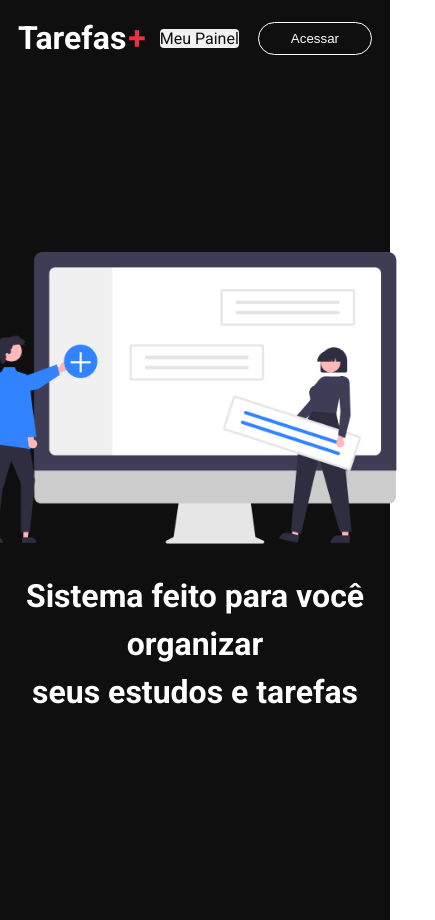
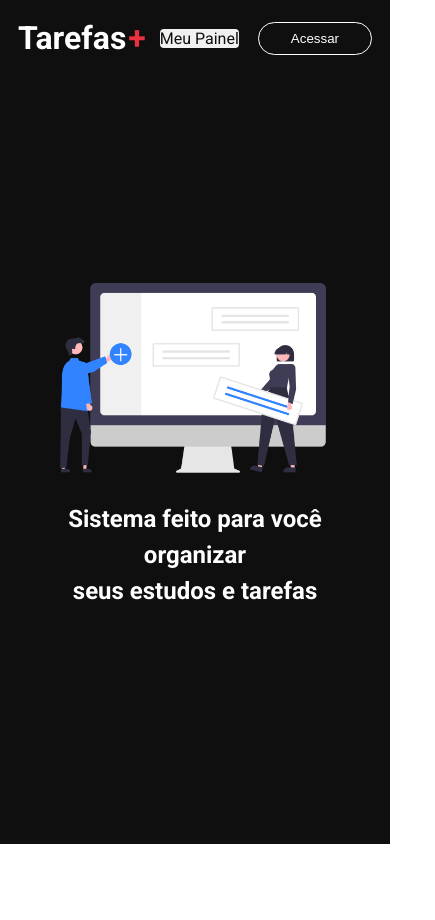
Before and after one commit to Romulo-Reis/tarefas, a Next.js app: page / in a window 390 px wide. Shown: the whole page, 435 px wide, since content can reach past the window. After the commit the page ends 844 px from the top, so only its background shows below. Built offline with nearby package versions, Linux system fonts and the light colour scheme.

Commit message:
fix: Ajusta a altura do container para retirar a barra de rolagem.

```diff
--- a/styles/Home.module.css
+++ b/styles/Home.module.css
@@ -1,7 +1,7 @@
 .container {
     background-color: #0f0f0f;
     width: 100%;
-    height: 100vh;
+    height: calc(100vh - 76px);
     display: flex;
     justify-content: center;
     align-items: center;
@@ -27,3 +27,39 @@
     margin: 28px;
     line-height: 150%;
 }
+
+.infoContent {
+    display: flex;
+    align-items: center;
+    justify-content: space-around;
+}
+
+.box {
+    background-color: #fafafa;
+    padding: 14px 44px;
+    border-radius: 4px;
+    transition: transform 0.4s;
+}
+
+.box:hover {
+    transform: scale(1.08);
+}
+
+@media screen and (max-width: 580px) {
+    .hero{
+        max-width: 80%;
+    }
+
+    .title {
+        font-size: 24px;
+    }
+    .infoContent {
+        flex-direction: column;
+    }
+
+    .box {
+        width: 80%;
+        margin-bottom: 14px;
+        text-align: center;
+    }
+}
```
